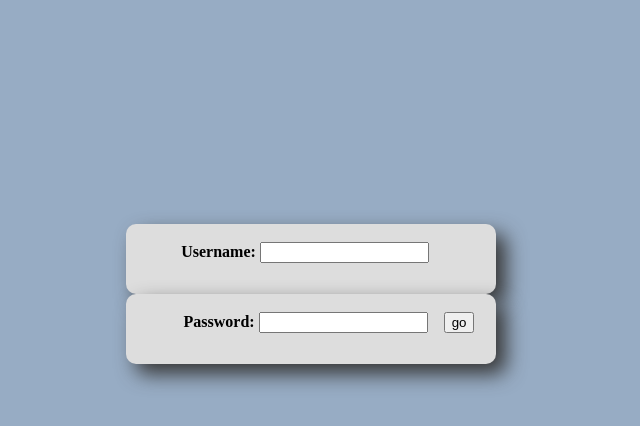
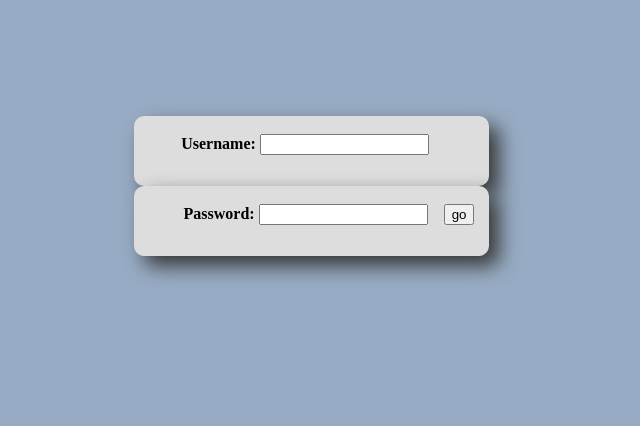
Before and after one commit to SabbaKilam/StudentLookup, a plain HTML site: page index.html in a window 1280 px wide. Shown: the whole page, without its empty margins (329-969 px from the left). Drawn offline with Linux system fonts and the light colour scheme.

Commit message:
Login improve-1

```diff
--- a/index.html
+++ b/index.html
@@ -7,7 +7,7 @@
   {
     background-color: #ddd;
     #879BB4;
-    width:370px;
+    width:355px;
     height:70px;
     border-radius: 10px;
     box-shadow: 10px 10px 20px #373737;
@@ -28,7 +28,7 @@
  </head>
 <body class="lgray">
 <center>
-<br><br><br><br><br><br><br><br><br><br><br><br>
+<br><br><br><br><br><br>
 <article class="box">
 <br>
     <div style="align:left;">&nbsp;&nbsp;&nbsp;&nbsp;&nbsp;
```
